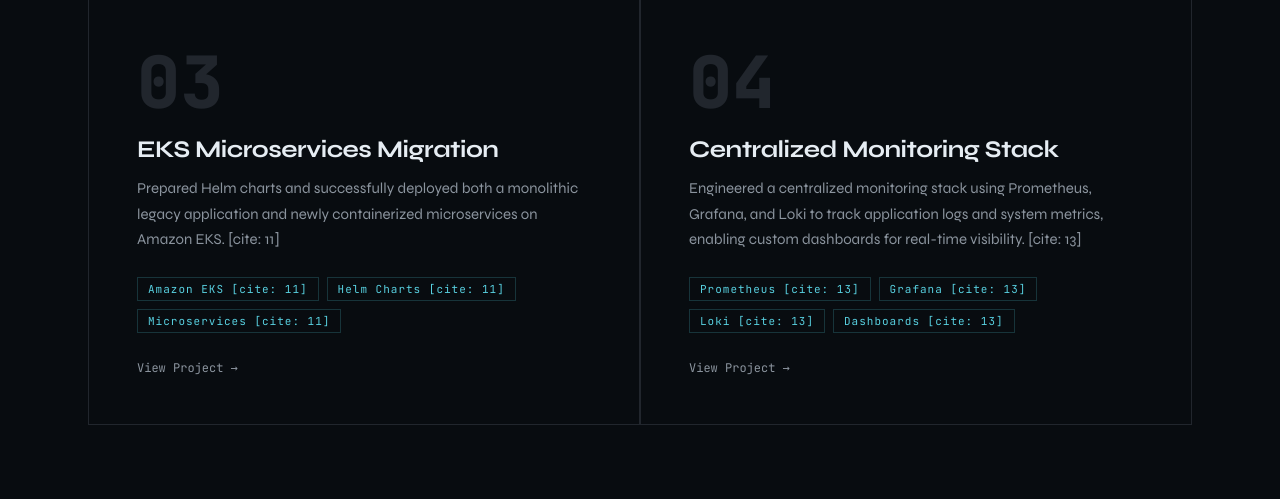
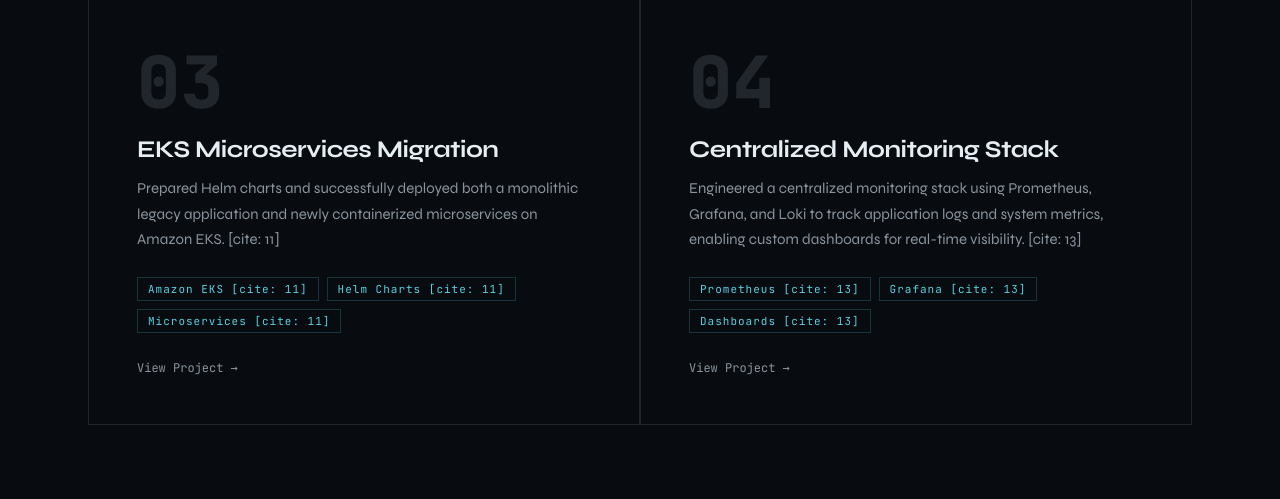
Before and after one commit to sk02-cmd/flask-portfolio, a Flask app: page / in a window 1280 px wide; the page is wider, and only the part inside the window is pictured. Shown: the part 3333-3832 px from the top of that part. Run offline with Flask 3, Linux system fonts and the light colour scheme.

Commit message:
checking ci

```diff
--- a/templates/index.html
+++ b/templates/index.html
@@ -987,7 +987,6 @@
       <div class="project-tags">
         <span class="project-tag">Prometheus [cite: 13]</span>
         <span class="project-tag">Grafana [cite: 13]</span>
-        <span class="project-tag">Loki [cite: 13]</span>
         <span class="project-tag">Dashboards [cite: 13]</span>
       </div>
       <a href="#" class="project-link">View Project →</a>
```
